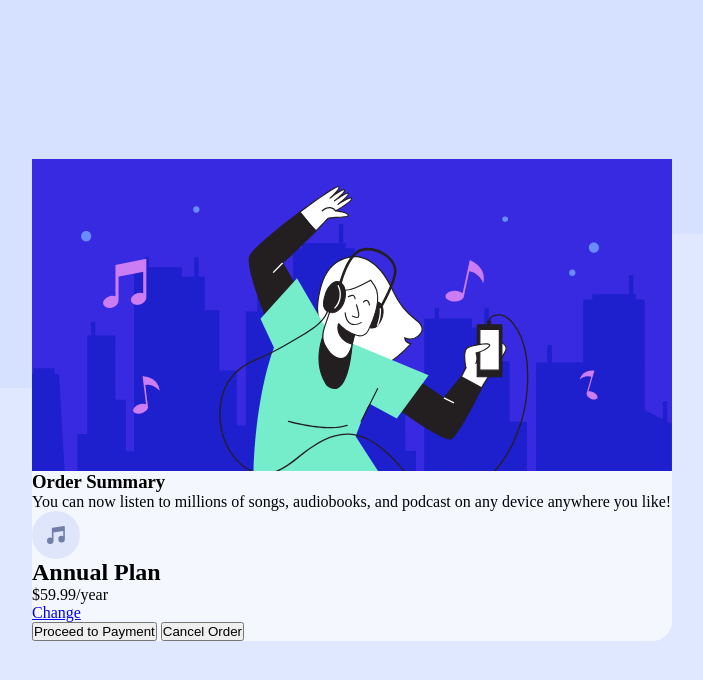
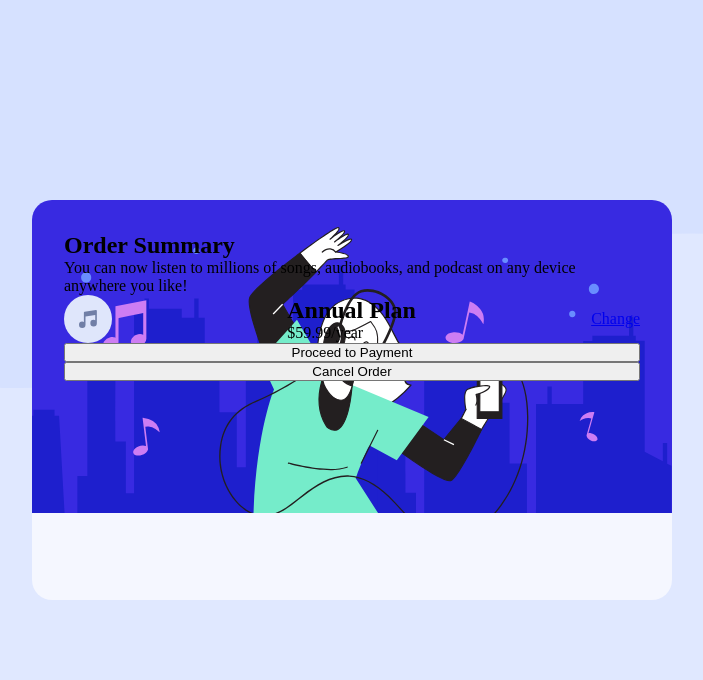
Before and after one commit to cdevnev/order-summary-component, a plain HTML site: page index.html in a window 1280 px wide. Shown: the whole page, without its empty margins (288-991 px from the left). Drawn offline with Linux system fonts and the light colour scheme.

Commit message:
removed header markup in favor of background-image on element. added styling for card border-radius and bg-image

```diff
--- a/css/styles.css
+++ b/css/styles.css
@@ -48,13 +48,27 @@ img {
 }
 
 .card {
+    display: flex;
+    flex-flow: column wrap;
     background-color: hsl(225, 100%, 98%);
+    background-image: url("../images/illustration-hero.svg");
+    background-repeat: no-repeat;
+    background-size: contain;
     border-radius: 20px;
     width: 50%;
     max-width: 50%;
+    padding: 2em;
+    min-height: 50%;
 }
 
 .header-hero {
+    display: none;
     width: 100%;
     height: auto;
 }
+
+.pricing {
+    display: flex;
+    justify-content: space-between;
+    align-items: center;
+}
--- a/index.html
+++ b/index.html
@@ -10,23 +10,22 @@
 </head>
 <body>
     <div id="wrapper">
-        <section class="card">
-            <header>
-                <img src="./images/illustration-hero.svg" alt="" class="header-hero">
-            </header>
+        <div class="card">
             <section class="content-container">
                 <h1>Order Summary</h1>
                 <p class="main-content">You can now listen to millions of songs, audiobooks, and podcast on any device anywhere you like!</p>
             </section>
             <div class="pricing">
                 <img src="./images/icon-music.svg" alt="music-icon" class="music-icon">
-                <h2 class="plan-duration">Annual Plan</h2>
-                <p class="plan-pricing">$59.99/year</p>
+                <div class="plan">
+                    <h2 class="plan-duration">Annual Plan</h2>
+                    <p class="plan-pricing">$59.99/year</p>
+                </div>
                 <a href="#" class="switch-plan">Change</a>
             </div>
             <button class="confirm">Proceed to Payment</button>
             <button class="cancel">Cancel Order</button>
-        </section>
+        </div>
     </div>
 </body>
 </html>
```
